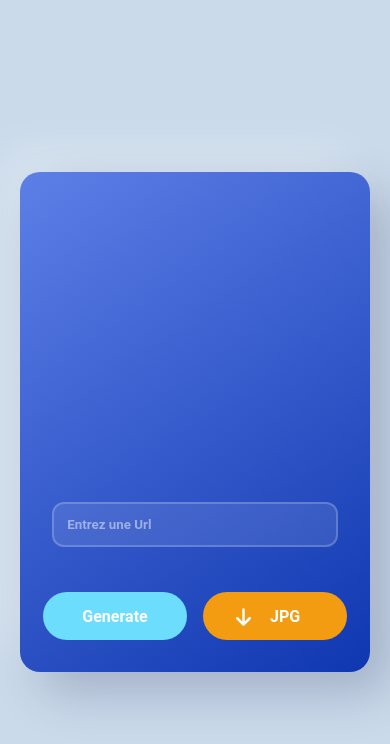
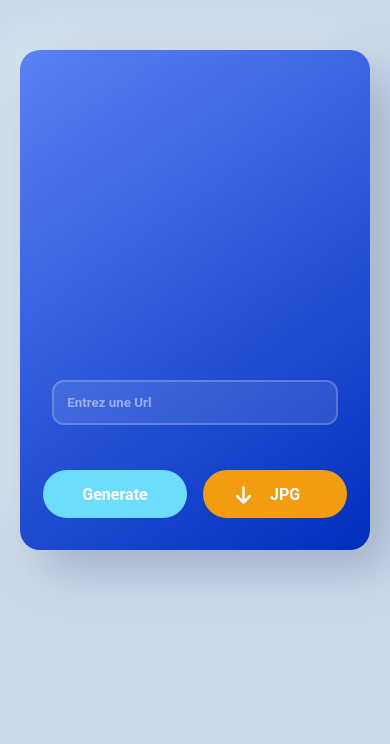
Before and after one commit to TISEPSE/QR-code-Generator, a plain HTML site: page index.html in a window 390 px wide. Drawn offline with Linux system fonts and the light colour scheme.

Commit message:
push responsive

```diff
--- a/style.css
+++ b/style.css
@@ -11,19 +11,18 @@ body {
     display: flex;
     justify-content: center;
     align-items: center;
-    height: 100vh;
 }
 
 .container {
     position: relative;
     display: flex;
     flex-direction: column;
-    justify-content: flex-end;
     align-items: center;
+    margin-top: 50px;
     height: 500px;
     width: 400px;
     border-radius: 20px;
-    background: linear-gradient(145deg, #5d7fe7, #0f37b0);
+    background: linear-gradient(145deg, #5a81f5, #002fbd);
     box-shadow: 20px 20px 50px rgba(0, 0, 50, 0.2),
                 -20px -20px 50px rgba(255, 255, 255, 0.3);
     padding: 2em;
```
